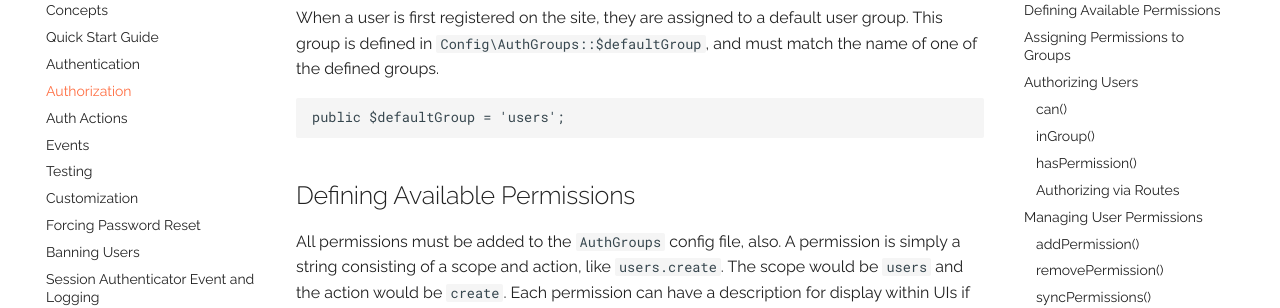
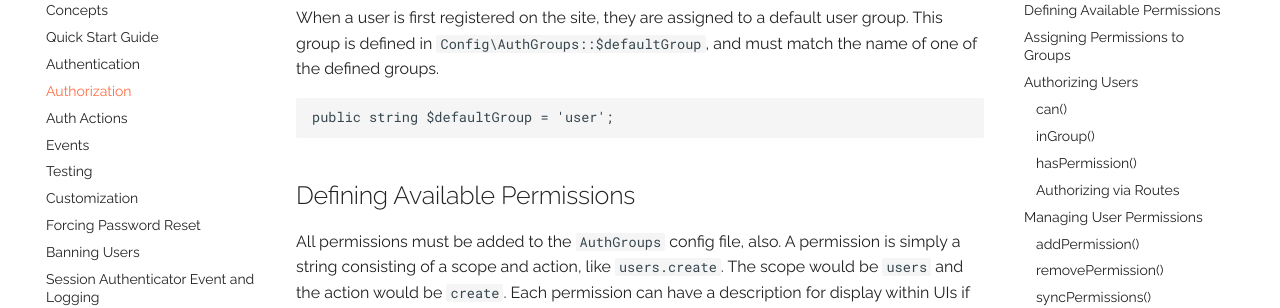
Before and after one commit to codeigniter4/shield, an MkDocs documentation site: the page built from docs/authorization.md, in a window 1280 px wide and 900 px high, scrolled down 1472 px. Shown: the part 152-460 px from the top of the window. Built offline with MkDocs 1.6.1 and Material for MkDocs 9.7.7, drawn with Linux system fonts in a browser that asks for light colours; comment, search, counter and statistics services are not loaded; a style sheet for code colours, icons or effects is not loaded.

Commit message:
docs: fix incorrect property value

````diff
--- a/docs/authorization.md
+++ b/docs/authorization.md
@@ -56,7 +56,7 @@ When a user is first registered on the site, they are assigned to a default user
 `Config\AuthGroups::$defaultGroup`, and must match the name of one of the defined groups.
 
 ```php
-public $defaultGroup = 'users';
+public string $defaultGroup = 'user';
 ```
 
 ## Defining Available Permissions
````
